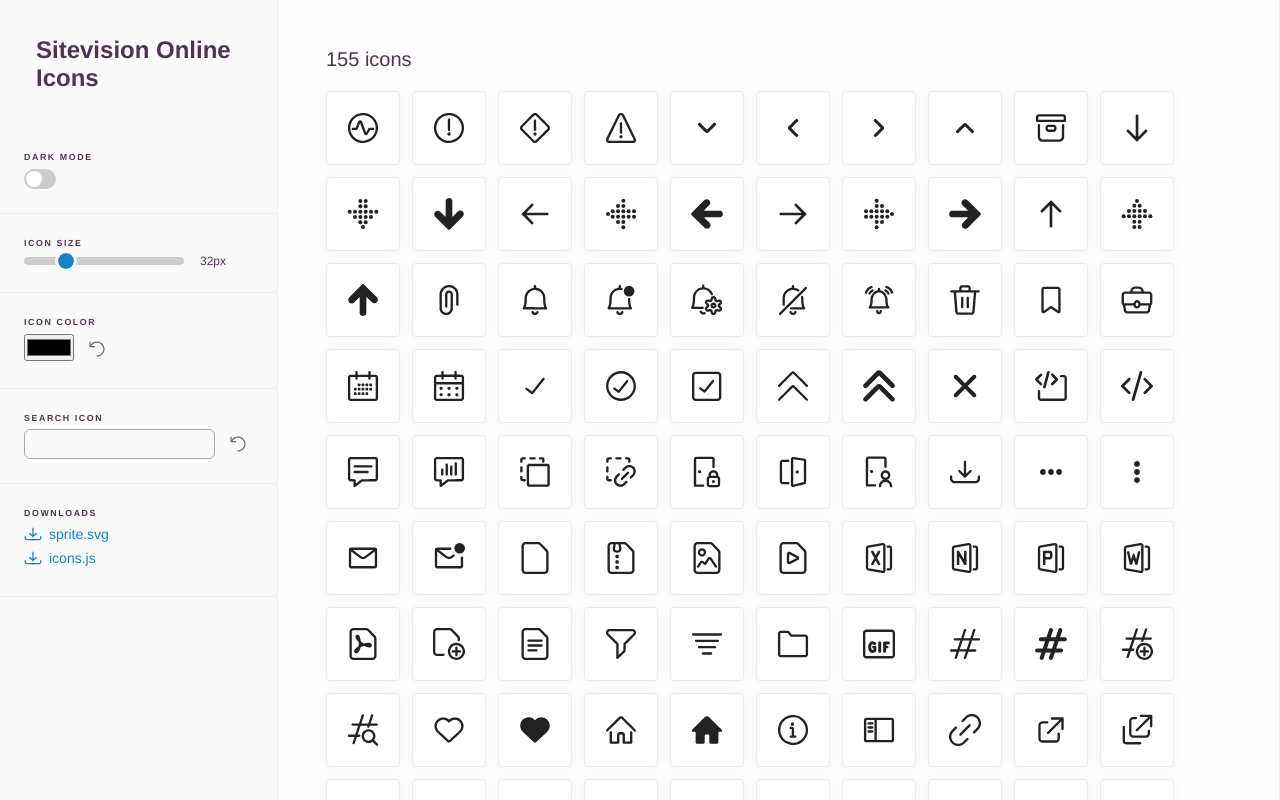
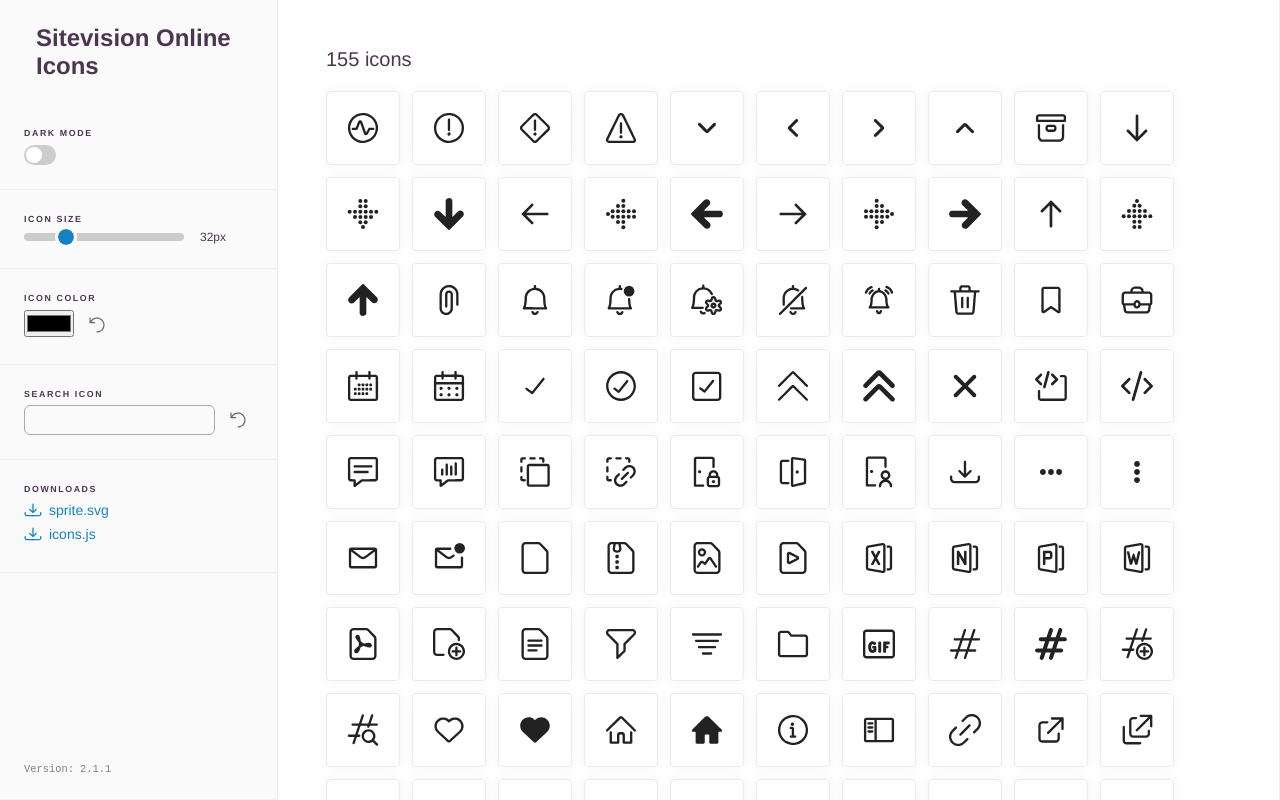
Before and after one commit to luddelundell/icons25, a website with bundled scripts: page index.html in a window 1280 px wide. Built offline with nearby package versions, Linux system fonts and the light colour scheme.

Commit message:
Version nr added

```diff
--- a/css/style.scss
+++ b/css/style.scss
@@ -70,11 +70,14 @@ aside.toolbar {
     align-items: center;
     justify-content: space-between;
     // padding:1em 3em;
-    height:100vh;
+    // height:100%;
+    display: flex;
+    flex-direction: column;
+    box-sizing: border-box;
     border-right:1px solid var(--border-color);
     h1 {
         // margin-bottom: 1em;
-        padding:1.5em;
+        padding:1em 1.5em;
     }
     h2 {
         font-size: .55rem;
@@ -87,11 +90,19 @@ aside.toolbar {
         display: flex;
         flex-direction: column;
         font-size: 1em;
-        // gap:2em;
+        box-sizing: border-box;
+        justify-content: space-between;
+        height:100dvh;
         &__control {
             border-bottom: 1px solid var(--border-color);
             padding:1.5rem 1.5rem;
         }
+    }
+    .version {
+        margin-top:auto;
+        font-size: 80%;
+        opacity: .65;
+
     }
     button.reset {
         border:1px solid transparent;
--- a/index.html
+++ b/index.html
@@ -19,8 +19,6 @@
 
     <body class="eeee">
         <div class="container">
-
-
         <aside class="toolbar">
             <h1>Sitevision Online Icons</h1>
             <div class="controls">
@@ -60,7 +58,11 @@
 
 
                 </div>
-        </div>
+                <div class="controls__control version">
+                    <pre>Version: 2.1.1</pre>
+                </div>
+
+            </div>
     </aside>
         <main>
             <div id="searchResult" class="searchResult"></div>
```
Also changed, not shown: css/style.css, 1 other file.
